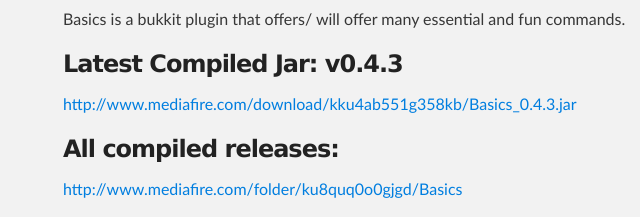
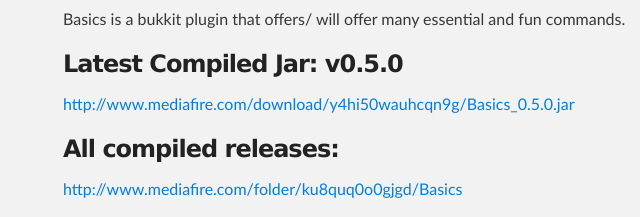
Before and after one commit to coolawesomeme/Basics, a plain HTML site: page index.html in a window 1280 px wide. Shown: the part 321-538 px from the top of the page, 257-897 px from the left. Drawn offline with Linux system fonts and the light colour scheme.

```diff
--- a/index.html
+++ b/index.html
@@ -37,9 +37,9 @@
 <p>Basics is a bukkit plugin that offers/ will offer many essential and fun commands.</p>
 
 <h3>
-<a name="latest-compiled-jar-v043" class="anchor" href="#latest-compiled-jar-v043"><span class="octicon octicon-link"></span></a>Latest Compiled Jar: v0.4.3</h3>
+<a name="latest-compiled-jar-v050" class="anchor" href="#latest-compiled-jar-v050"><span class="octicon octicon-link"></span></a>Latest Compiled Jar: v0.5.0</h3>
 
-<p><a href="http://www.mediafire.com/download/kku4ab551g358kb/Basics_0.4.3.jar">http://www.mediafire.com/download/kku4ab551g358kb/Basics_0.4.3.jar</a></p>
+<p><a href="http://www.mediafire.com/download/y4hi50wauhcqn9g/Basics_0.5.0.jar">http://www.mediafire.com/download/y4hi50wauhcqn9g/Basics_0.5.0.jar</a></p>
 
 <h3>
 <a name="all-compiled-releases" class="anchor" href="#all-compiled-releases"><span class="octicon octicon-link"></span></a>All compiled releases:</h3>
--- a/params.json
+++ b/params.json
@@ -1 +1 @@
-{"name":"Basics","tagline":"A Bukkit Plugin","body":"## Welcome to Basics\r\nBasics is a bukkit plugin that offers/ will offer many essential and fun commands.\r\n\r\n### Latest Compiled Jar: v0.4.3\r\nhttp://www.mediafire.com/download/kku4ab551g358kb/Basics_0.4.3.jar\r\n\r\n### All compiled releases:\r\nhttp://www.mediafire.com/folder/ku8quq0o0gjgd/Basics","google":"","note":"Don't delete this file! It's used internally to help with page regeneration."}
+{"name":"Basics","tagline":"A Bukkit Plugin","body":"## Welcome to Basics\r\nBasics is a bukkit plugin that offers/ will offer many essential and fun commands.\r\n\r\n### Latest Compiled Jar: v0.5.0\r\nhttp://www.mediafire.com/download/y4hi50wauhcqn9g/Basics_0.5.0.jar\r\n\r\n### All compiled releases:\r\nhttp://www.mediafire.com/folder/ku8quq0o0gjgd/Basics","google":"","note":"Don't delete this file! It's used internally to help with page regeneration."}
```
